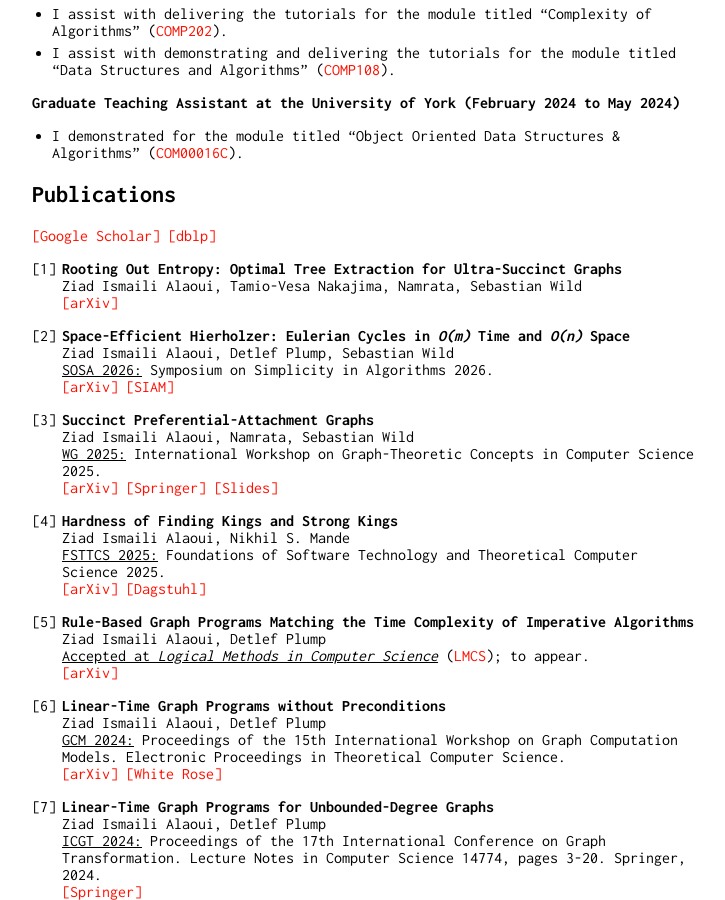
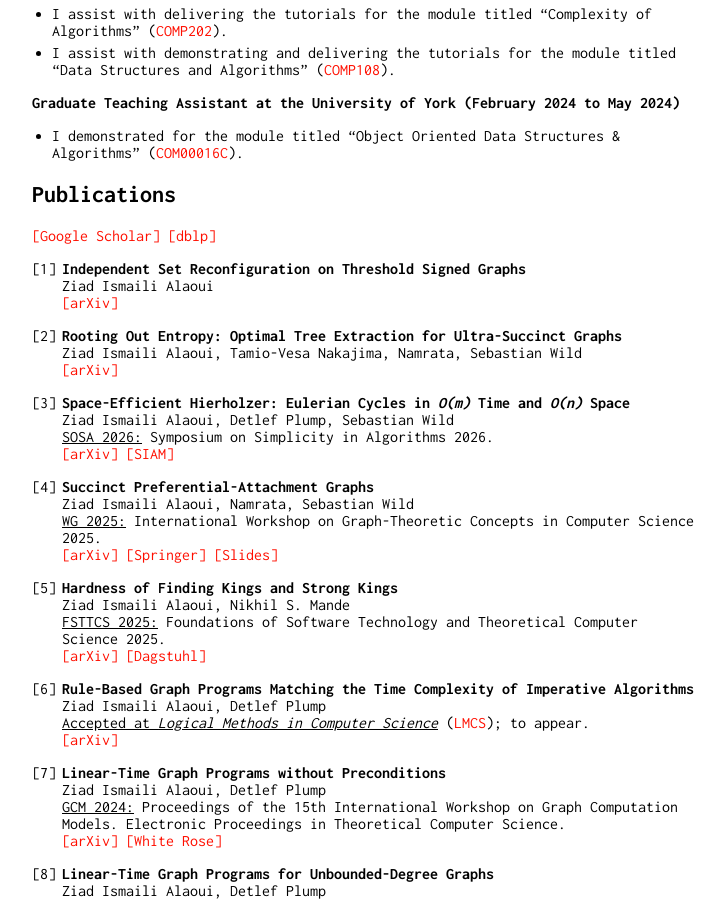
Before and after one commit to ismaili-ziad/me, a Jekyll site: the page built from index.md, in a window 1280 px wide and 900 px high, scrolled down 810 px. Shown: the whole window, without its empty margins (258-983 px from the left). Built offline with Jekyll 4.4.1, drawn with Linux system fonts in a browser that asks for light colours; our own code applies the rules of GitHub Pages for plain Markdown files.

Commit message:
Update index.md

```diff
--- a/index.md
+++ b/index.md
@@ -32,36 +32,40 @@ I am also a doctoral student at Marburg University (Germany) via a cotutelle pro
 
 [[Google Scholar]](https://scholar.google.co.uk/citations?user=ubrIbOoAAAAJ) [[dblp]](https://dblp.org/pid/380/9753.html)
 
-1. **Rooting Out Entropy: Optimal Tree Extraction for Ultra-Succinct Graphs**<br>
+1. **Independent Set Reconfiguration on Threshold Signed Graphs**<br>
+   Ziad Ismaili Alaoui<br>
+   [[arXiv]](https://arxiv.org/pdf/2607.10629)
+
+3. **Rooting Out Entropy: Optimal Tree Extraction for Ultra-Succinct Graphs**<br>
    Ziad Ismaili Alaoui, Tamio-Vesa Nakajima, Namrata, Sebastian Wild<br>
    [[arXiv]](https://arxiv.org/pdf/2603.14649)
 
-2. **Space-Efficient Hierholzer: Eulerian Cycles in *O(m)* Time and *O(n)* Space**<br>
+4. **Space-Efficient Hierholzer: Eulerian Cycles in *O(m)* Time and *O(n)* Space**<br>
    Ziad Ismaili Alaoui, Detlef Plump, Sebastian Wild<br>
    <u>SOSA 2026:</u> Symposium on Simplicity in Algorithms 2026.<br>
    [[arXiv]](https://arxiv.org/pdf/2508.05251) [[SIAM]](https://epubs.siam.org/doi/epdf/10.1137/1.9781611978964.34)
 
-3. **Succinct Preferential-Attachment Graphs**<br>
+5. **Succinct Preferential-Attachment Graphs**<br>
    Ziad Ismaili Alaoui, Namrata, Sebastian Wild<br>
    <u>WG 2025:</u> International Workshop on Graph-Theoretic Concepts in Computer Science 2025.<br>
    [[arXiv]](https://arxiv.org/pdf/2506.21436) [[Springer]](https://link.springer.com/chapter/10.1007/978-3-032-11835-6_20) [[Slides]](https://www.ziadism.com/slides/Succinct_Preferential_Attachment_Graphs_WG25_Slides.pdf)
 
-4. **Hardness of Finding Kings and Strong Kings**<br>
+6. **Hardness of Finding Kings and Strong Kings**<br>
    Ziad Ismaili Alaoui, Nikhil S. Mande<br>
    <u>FSTTCS 2025:</u> Foundations of Software Technology and Theoretical Computer Science 2025.<br>
    [[arXiv]](https://arxiv.org/pdf/2504.19386) [[Dagstuhl]](https://drops.dagstuhl.de/storage/00lipics/lipics-vol360-fsttcs2025/LIPIcs.FSTTCS.2025.36/LIPIcs.FSTTCS.2025.36.pdf)
 
-5. **Rule-Based Graph Programs Matching the Time Complexity of Imperative Algorithms**<br>
+7. **Rule-Based Graph Programs Matching the Time Complexity of Imperative Algorithms**<br>
    Ziad Ismaili Alaoui, Detlef Plump<br>
    <u>Accepted at <i>Logical Methods in Computer Science</i></u> ([LMCS](https://lmcs.episciences.org/)); to appear.<br>
    [[arXiv]](https://arxiv.org/pdf/2501.09144)
 
-6. **Linear-Time Graph Programs without Preconditions**<br>
+8. **Linear-Time Graph Programs without Preconditions**<br>
    Ziad Ismaili Alaoui, Detlef Plump<br>
    <u>GCM 2024:</u> Proceedings of the 15th International Workshop on Graph Computation Models. Electronic Proceedings in Theoretical Computer Science.<br>
    [[arXiv]](https://arxiv.org/pdf/2503.20465) [[White Rose]](https://eprints.whiterose.ac.uk/id/eprint/225168/1/paper.pdf)
 
-7. **Linear-Time Graph Programs for Unbounded-Degree Graphs**<br>
+9. **Linear-Time Graph Programs for Unbounded-Degree Graphs**<br>
    Ziad Ismaili Alaoui, Detlef Plump<br>
    <u>ICGT 2024:</u> Proceedings of the 17th International Conference on Graph Transformation. Lecture Notes in Computer Science 14774, pages 3-20. Springer, 2024.<br>
    [[Springer]](https://link.springer.com/chapter/10.1007/978-3-031-64285-2_1)
```
